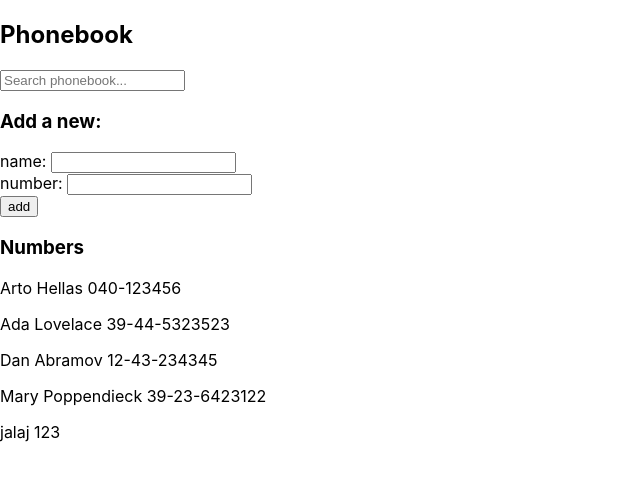
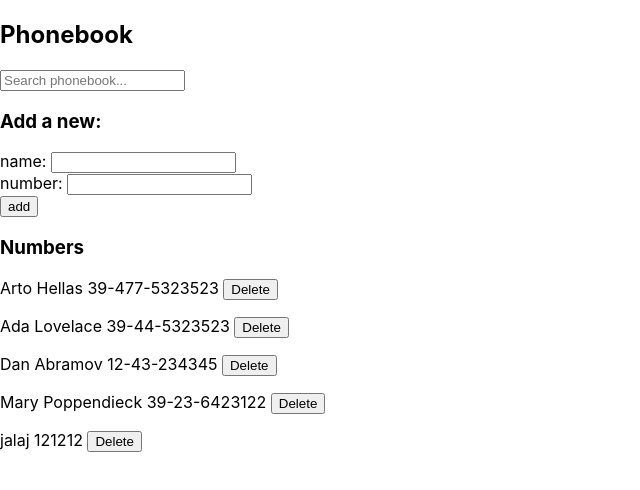
Before and after one commit to codewithjalaj/fullstack-open-2020, a React (Create React App) app in the folder part2/phonebook/: page / in a window 1280 px wide. Shown: the top 490 px of the page, without its empty margins (0-640 px from the left). Built offline with nearby package versions, Linux system fonts and the light colour scheme; data requests are answered from the project's data file; the HTML template or start-up script is replaced by a standard one.

Commit message:
finished 2.16, 2.17

```diff
--- a/part2/phonebook/db.json
+++ b/part2/phonebook/db.json
@@ -2,7 +2,7 @@
   "persons": [
     {
       "name": "Arto Hellas",
-      "number": "040-123456",
+      "number": "39-477-5323523",
       "id": 1
     },
     {
@@ -22,7 +22,7 @@
     },
     {
       "name": "jalaj",
-      "number": "123",
+      "number": "121212",
       "id": 5
     }
   ]
--- a/part2/phonebook/src/App.js
+++ b/part2/phonebook/src/App.js
@@ -3,6 +3,7 @@ import React, { useState, useEffect } from 'react';
 import Filter from './Filter';
 import Form from './Form';
 import Persons from './Persons';
+import phonebook from './services/phonebook';
 
 const App = () => {
 	const [persons, setPersons] = useState([]);
@@ -15,6 +16,12 @@ const App = () => {
 			setPersons(res.data);
 		});
 	}, []);
+
+	const handleDelete = (id, name) => {
+		if (window.confirm(`Delete ${name}?`)) {
+			phonebook.deleteEntry(id).then((_) => setPersons(persons.filter((person) => person.id !== id)));
+		}
+	};
 
 	return (
 		<div>
@@ -30,7 +37,7 @@ const App = () => {
 				setPersons={setPersons}
 			/>
 			<h3>Numbers</h3>
-			<Persons persons={persons} query={query} />
+			<Persons handleDelete={handleDelete} persons={persons} query={query} />
 		</div>
 	);
 };
--- a/part2/phonebook/src/Person.js
+++ b/part2/phonebook/src/Person.js
@@ -1,9 +1,9 @@
 import React from 'react';
 
-const Person = ({ person }) => {
+const Person = ({ person, handleDelete }) => {
 	return (
 		<>
-			{person.name} {person.number}
+			{person.name} {person.number} <button onClick={() => handleDelete(person.id, person.name)}>Delete</button>
 		</>
 	);
 };
--- a/part2/phonebook/src/Persons.js
+++ b/part2/phonebook/src/Persons.js
@@ -1,7 +1,7 @@
 import React from 'react';
 import Person from './Person';
 
-const Persons = ({ persons, query }) => {
+const Persons = ({ persons, query, handleDelete }) => {
 	let regex = new RegExp(query, 'gi');
 
 	return (
@@ -10,7 +10,7 @@ const Persons = ({ persons, query }) => {
 				.filter((person) => person.name.match(regex))
 				.map((person) => (
 					<p key={person.id}>
-						<Person person={person} />
+						<Person handleDelete={handleDelete} person={person} />
 					</p>
 				))}
 		</>
--- a/part2/phonebook/src/services/phonebook.js
+++ b/part2/phonebook/src/services/phonebook.js
@@ -6,4 +6,9 @@ const create = (entry) => {
 	return req.then((res) => res.data);
 };
 
-export default { create };
+const deleteEntry = (id) => {
+	const req = Axios.delete(`${baseUrl}/${id}`);
+	return req.then((res) => res.data);
+};
+
+export default { create, deleteEntry };
```
